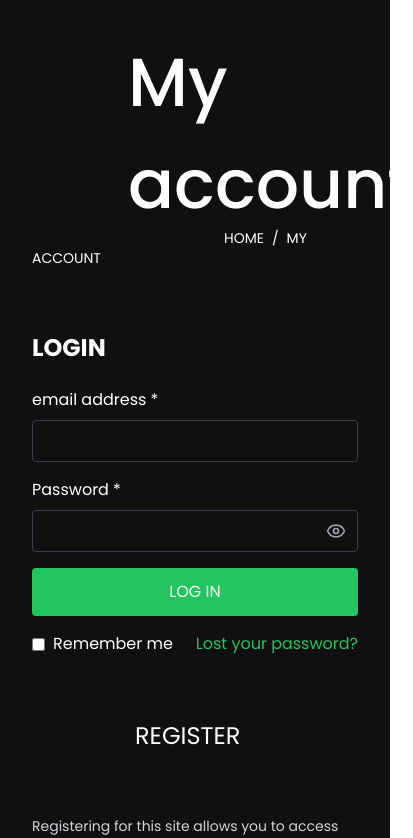
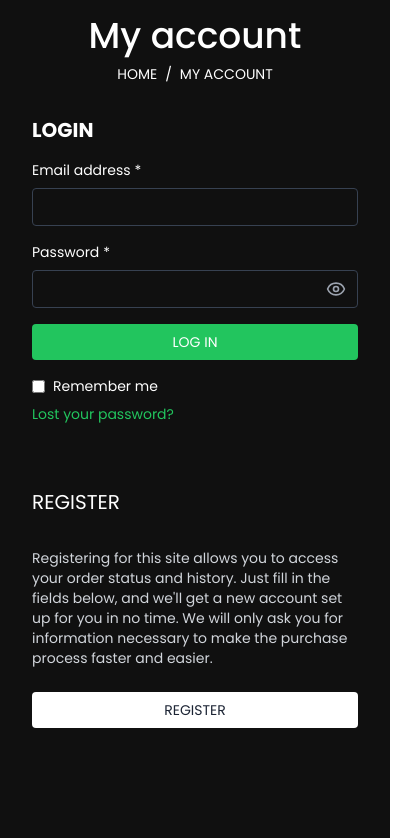
Before and after one commit to miningforuae/MiningX, a Next.js app in the folder client/: page /auth/signin in a window 390 px wide. Shown: the top 838 px of the page, 413 px wide, since content can reach past the window. Built offline with nearby package versions, Linux system fonts and the light colour scheme; no server answers.

Commit message:
auth mobile

```diff
--- a/client/src/app/auth/signin/page.tsx
+++ b/client/src/app/auth/signin/page.tsx
@@ -6,7 +6,7 @@ import { Eye, EyeOff } from "lucide-react";
 import Link from "next/link";
 import { useLoginMutation } from "@/lib/feature/auth/authThunk";
 import { useDispatch } from "react-redux";
-import { setCredentials } from "@/lib/feature/auth/authSlice"; // Remove setUser import
+import { setCredentials } from "@/lib/feature/auth/authSlice";
 import 'react-toastify/dist/ReactToastify.css';
 import { store } from "@/lib/store/store";
 
@@ -31,14 +31,11 @@ export default function LoginPage() {
       const userData = await login({ email, password }).unwrap();
       console.log('Login response:', userData);
 
-      // Make sure we dispatch the complete user data
       dispatch(setCredentials(userData));
-
       console.log('Dispatched to Redux:', userData);
 
       toast.success("Login successful!");
 
-      // Add a small delay and check auth state before navigation
       setTimeout(() => {
         const authState = store.getState().auth;
         console.log('Auth State before navigation:', authState);
@@ -57,14 +54,15 @@ export default function LoginPage() {
       }
     }
   };
+
   return (
-    <div className="min-h-screen bg-primary text-white p-8">
+    <div className="min-h-screen bg-primary text-white p-4 sm:p-8">
       <ToastContainer />
-      {/* Header */}
-      <div className="max-w-xl justify-center items-center mx-auto mb-16">
-        <h1 className="text-[68px] font-medium ml-24">My account</h1>
-        <div className="text-white text-sm -mt-2">
-          <Link href="/" className="hover:text-white ml-48">
+      {/* Header - Responsive */}
+      <div className="max-w-xl mx-auto mb-8 sm:mb-16 text-center sm:text-left">
+        <h1 className="text-4xl sm:text-[68px] font-medium sm:ml-24">My account</h1>
+        <div className="text-white text-sm mt-2 sm:-mt-2">
+          <Link href="/" className="hover:text-white sm:ml-48">
             HOME
           </Link>
           <span className="mx-2">/</span>
@@ -72,28 +70,28 @@ export default function LoginPage() {
         </div>
       </div>
 
-      {/* Login Container */}
-      <div className="max-w-4xl mx-auto grid md:grid-cols-2 gap-16">
+      {/* Login Container - Responsive Grid */}
+      <div className="max-w-4xl mx-auto grid grid-cols-1 md:grid-cols-2 gap-8 sm:gap-16">
         {/* Left Side - Login Form */}
-        <div>
-          <h2 className="text-2xl font-bold mb-6">LOGIN</h2>
+        <div className="w-full px-4 sm:px-0">
+          <h2 className="text-xl sm:text-2xl font-bold mb-4 sm:mb-6">LOGIN</h2>
           <form onSubmit={handleSubmit} className="space-y-4">
             <div>
-              <label className="block mb-2">
-               email address
+              <label className="block mb-2 text-sm sm:text-base">
+                Email address
                 <span className="text-red-500 ml-1">*</span>
               </label>
               <input
                 type="email"
                 value={email}
                 onChange={(e) => setEmail(e.target.value)}
-                className="w-full p-2 bg-transparent border border-gray-700 rounded focus:outline-none focus:border-white"
+                className="w-full p-2 bg-transparent border border-gray-700 rounded focus:outline-none focus:border-white text-sm sm:text-base"
                 required
               />
             </div>
 
             <div>
-              <label className="block mb-2">
+              <label className="block mb-2 text-sm sm:text-base">
                 Password
                 <span className="text-red-500 ml-1">*</span>
               </label>
@@ -102,7 +100,7 @@ export default function LoginPage() {
                   type={passwordVisible ? "text" : "password"}
                   value={password}
                   onChange={(e) => setPassword(e.target.value)}
-                  className="w-full p-2 bg-transparent border border-gray-700 rounded focus:outline-none focus:border-white"
+                  className="w-full p-2 bg-transparent border border-gray-700 rounded focus:outline-none focus:border-white text-sm sm:text-base"
                   required
                 />
                 {passwordVisible ? (
@@ -123,18 +121,18 @@ export default function LoginPage() {
 
             <button
               type="submit"
-              className="w-full bg-green-500 text-white py-3 rounded hover:bg-green-600 transition-colors"
+              className="w-full bg-green-500 text-white py-2 sm:py-3 rounded hover:bg-green-600 transition-colors text-sm sm:text-base"
               disabled={isLoading}
             >
               {isLoading ? "Logging in..." : "LOG IN"}
             </button>
 
-            <div className="flex items-center justify-between">
-              <label className="flex items-center space-x-2 cursor-pointer">
+            <div className="flex flex-col sm:flex-row items-start sm:items-center justify-between space-y-2 sm:space-y-0">
+              <label className="flex items-center space-x-2 cursor-pointer text-sm sm:text-base">
                 <input type="checkbox" className="rounded border-gray-700 bg-transparent" />
                 <span>Remember me</span>
               </label>
-              <Link href="/lost-password" className="text-green-500 hover:text-green-400">
+              <Link href="/lost-password" className="text-green-500 hover:text-green-400 text-sm sm:text-base">
                 Lost your password?
               </Link>
             </div>
@@ -142,22 +140,20 @@ export default function LoginPage() {
         </div>
 
         {/* Right Side - Registration Info */}
-        <div>
-          <h2 className="text-2xl mb-16 mx-auto w-30">REGISTER</h2>
-          <p className="text-gray-300 mb-3 text-sm">
+        <div className="w-full px-4 sm:px-0 mt-8 md:mt-0">
+          <h2 className="text-xl sm:text-2xl mb-8 sm:mb-16">REGISTER</h2>
+          <p className="text-gray-300 mb-6 text-sm sm:text-base">
             Registering for this site allows you to access your order status and history. Just fill
             in the fields below, and we&#39;ll get a new account set up for you in no time. We will
             only ask you for information necessary to make the purchase process faster and easier.
           </p>
           <Link href="/auth/signup">
-            <button className="bg-white text-black py-2 px-4 rounded hover:bg-gray-200 transition-colors mx-auto w-30">
+            <button className="w-full sm:w-auto bg-white text-black py-2 px-4 rounded hover:bg-gray-200 transition-colors text-sm sm:text-base">
               REGISTER
             </button>
           </Link>
         </div>
       </div>
-
-
     </div>
   );
 }
--- a/client/src/app/auth/signup/page.tsx
+++ b/client/src/app/auth/signup/page.tsx
@@ -75,11 +75,11 @@ export default function RegisterPage() {
   };
 
   return (
-    <div className="min-h-screen bg-gradient-to-b from-primary to-gray-900 p-8 text-white flex flex-col">
+    <div className="min-h-screen bg-gradient-to-b from-primary to-gray-900 md:p-8 text-white flex flex-col">
       <ToastContainer />
       {/* Header */}
       <div className="mx-auto mb-12 max-w-3xl items-center justify-center text-center">
-        <h1 className="text-6xl font-medium bg-clip-text text-transparent bg-gradient-to-r from-green-400 to-green-600">
+        <h1 className="md:text-6xl text-3xl font-medium bg-clip-text text-transparent bg-gradient-to-r from-green-400 to-green-600">
           Create account
         </h1>
         <div className="mt-4 text-sm text-gray-300">
@@ -94,10 +94,10 @@ export default function RegisterPage() {
       {/* Register Container */}
       <div className="mx-auto w-full max-w-2xl space-y-6">
         {/* Register Form */}
-        <div className="bg-gray-800/50 backdrop-blur-sm rounded-xl p-8 shadow-2xl border border-gray-700">
+        <div className="bg-gray-800/50 backdrop-blur-sm rounded-xl md:p-8 p-3 shadow-2xl border border-gray-700">
           <h2 className="mb-8 text-2xl font-bold text-center text-green-400">REGISTER</h2>
           <form onSubmit={handleSubmit} className="space-y-6">
-            <div className="grid grid-cols-2 gap-6">
+            <div className="grid grid-cols-2 md:gap-6 gap-4">
               <div>
                 <label className="mb-2 block text-sm font-medium text-gray-300">
                   First Name
```
